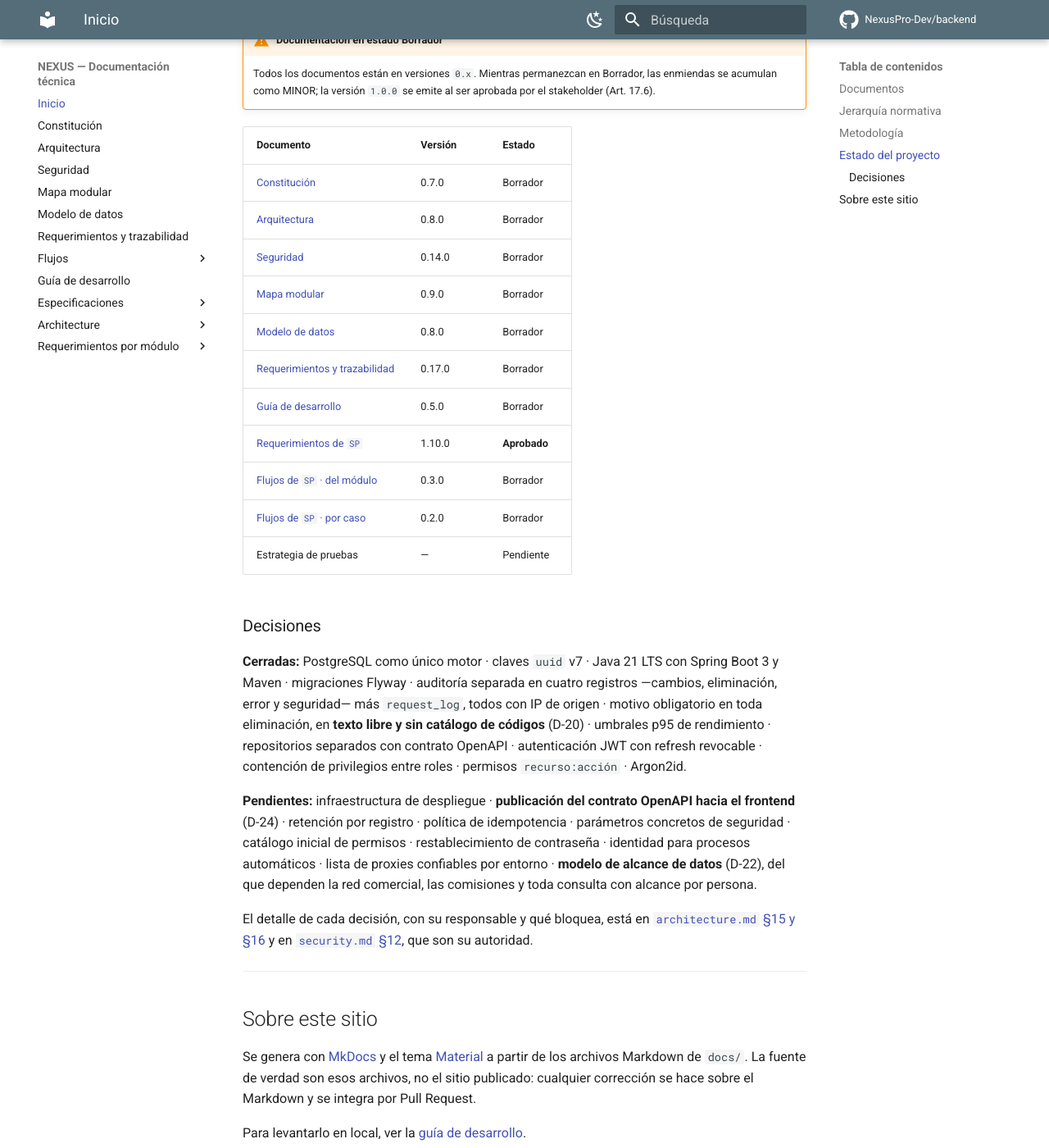
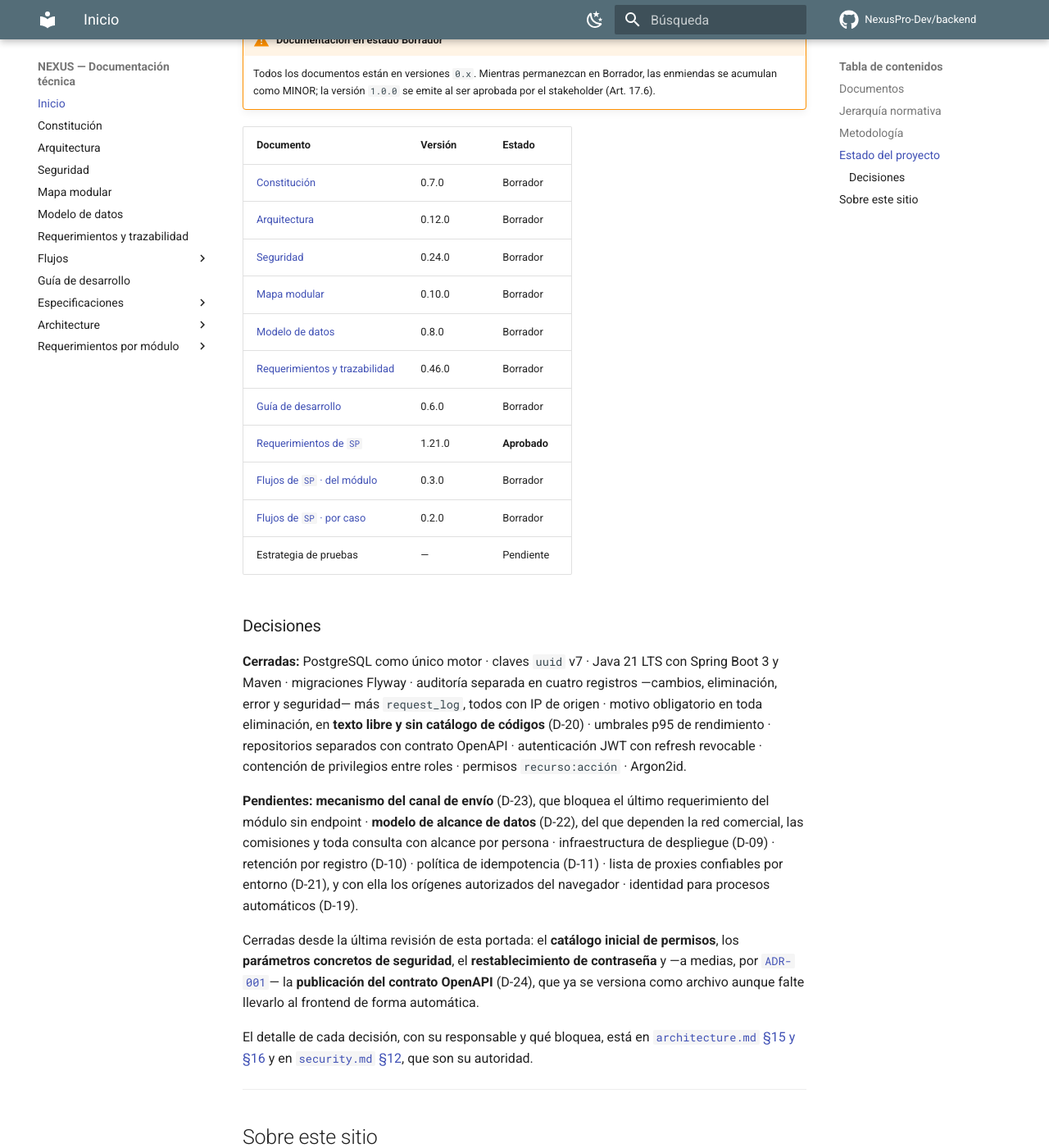
Before and after one commit to NexusPro-Dev/backend, an MkDocs documentation site: the page built from docs/index.md, in a window 1280 px wide and 1400 px high, scrolled down 2744 px. Shown: the whole window at 82% size. Built offline with MkDocs 1.6.1 and Material for MkDocs 9.7.7, drawn with Linux system fonts in a browser that asks for light colours; comment, search, counter and statistics services are not loaded.

Commit message:
docs: poner al dia el estado publicado del proyecto
La portada del sitio publicaba la tabla de versiones con `security.md` en
0.14.0 —va por 0.24.0— y `requirements.md` en 0.17.0, que va por 0.46.0;
y el README decia que «la implementacion no ha comenzado» con cuarenta y
un endpoints funcionando y mas de seiscientas pruebas en verde.

No es cosmetico: `index.md` es lo primero que ve quien llega, el sitio se
publica en GitHub Pages, y ambos documentos son los que alguien consulta
ANTES de preguntar. Un estado desfasado hace que se pregunte por lo que ya
esta hecho y se de por hecho lo que falta.

El parrafo de decisiones tambien quedo atras: nombraba como pendientes el
catalogo de permisos, los parametros de seguridad y el restablecimiento de
contrasena, los tres resueltos. Pasa a encabezarlo D-23, que es lo que hoy
bloquea al unico requerimiento sin endpoint.

El README declara ademas por que ningun requerimiento figura como
`Implementado`: la definicion de terminado exige Issue, Pull Request
aprobado por alguien distinto del autor e integracion.

Requerimiento: ninguno — Art. III.6 y XII.6

Co-Authored-By: Claude Opus 5 (1M context) <noreply@anthropic.com>
Claude-Session: https://claude.ai/code/session_01Drxn2fKejvoeLvn47R4J9X

```diff
--- a/docs/index.md
+++ b/docs/index.md
@@ -119,13 +119,13 @@ Ninguna línea de código se escribe antes de que la tripleta esté aprobada (Ar
 | Documento | Versión | Estado |
 |---|---|---|
 | [Constitución](constitution.md) | 0.7.0 | Borrador |
-| [Arquitectura](architecture.md) | 0.8.0 | Borrador |
-| [Seguridad](security.md) | 0.14.0 | Borrador |
-| [Mapa modular](modules.md) | 0.9.0 | Borrador |
+| [Arquitectura](architecture.md) | 0.12.0 | Borrador |
+| [Seguridad](security.md) | 0.24.0 | Borrador |
+| [Mapa modular](modules.md) | 0.10.0 | Borrador |
 | [Modelo de datos](modelo-datos.md) | 0.8.0 | Borrador |
-| [Requerimientos y trazabilidad](requirements.md) | 0.17.0 | Borrador |
-| [Guía de desarrollo](development-guide.md) | 0.5.0 | Borrador |
-| [Requerimientos de `SP`](requirements/sp.md) | 1.10.0 | **Aprobado** |
+| [Requerimientos y trazabilidad](requirements.md) | 0.46.0 | Borrador |
+| [Guía de desarrollo](development-guide.md) | 0.6.0 | Borrador |
+| [Requerimientos de `SP`](requirements/sp.md) | 1.21.0 | **Aprobado** |
 | [Flujos de `SP` · del módulo](flujos/sp/flujos-del-modulo.md) | 0.3.0 | Borrador |
 | [Flujos de `SP` · por caso](flujos/sp/flujos-por-caso.md) | 0.2.0 | Borrador |
 | Estrategia de pruebas | — | Pendiente |
@@ -134,7 +134,9 @@ Ninguna línea de código se escribe antes de que la tripleta esté aprobada (Ar
 
 **Cerradas:** PostgreSQL como único motor · claves `uuid` v7 · Java 21 LTS con Spring Boot 3 y Maven · migraciones Flyway · auditoría separada en cuatro registros —cambios, eliminación, error y seguridad— más `request_log`, todos con IP de origen · motivo obligatorio en toda eliminación, en **texto libre y sin catálogo de códigos** (D-20) · umbrales p95 de rendimiento · repositorios separados con contrato OpenAPI · autenticación JWT con refresh revocable · contención de privilegios entre roles · permisos `recurso:acción` · Argon2id.
 
-**Pendientes:** infraestructura de despliegue · **publicación del contrato OpenAPI hacia el frontend** (D-24) · retención por registro · política de idempotencia · parámetros concretos de seguridad · catálogo inicial de permisos · restablecimiento de contraseña · identidad para procesos automáticos · lista de proxies confiables por entorno · **modelo de alcance de datos** (D-22), del que dependen la red comercial, las comisiones y toda consulta con alcance por persona.
+**Pendientes:** **mecanismo del canal de envío** (D-23), que bloquea el último requerimiento del módulo sin endpoint · **modelo de alcance de datos** (D-22), del que dependen la red comercial, las comisiones y toda consulta con alcance por persona · infraestructura de despliegue (D-09) · retención por registro (D-10) · política de idempotencia (D-11) · lista de proxies confiables por entorno (D-21), y con ella los orígenes autorizados del navegador · identidad para procesos automáticos (D-19).
+
+Cerradas desde la última revisión de esta portada: el **catálogo inicial de permisos**, los **parámetros concretos de seguridad**, el **restablecimiento de contraseña** y —a medias, por [`ADR-001`](architecture/ADR-001-publicacion-del-contrato-openapi.md)— la **publicación del contrato OpenAPI** (D-24), que ya se versiona como archivo aunque falte llevarlo al frontend de forma automática.
 
 El detalle de cada decisión, con su responsable y qué bloquea, está en [`architecture.md` §15 y §16](architecture.md#16-decisiones-pendientes) y en [`security.md` §12](security.md#12-decisiones-y-pendientes), que son su autoridad.
 
```
Also changed, not shown: README.md (+5 -1 lines).
